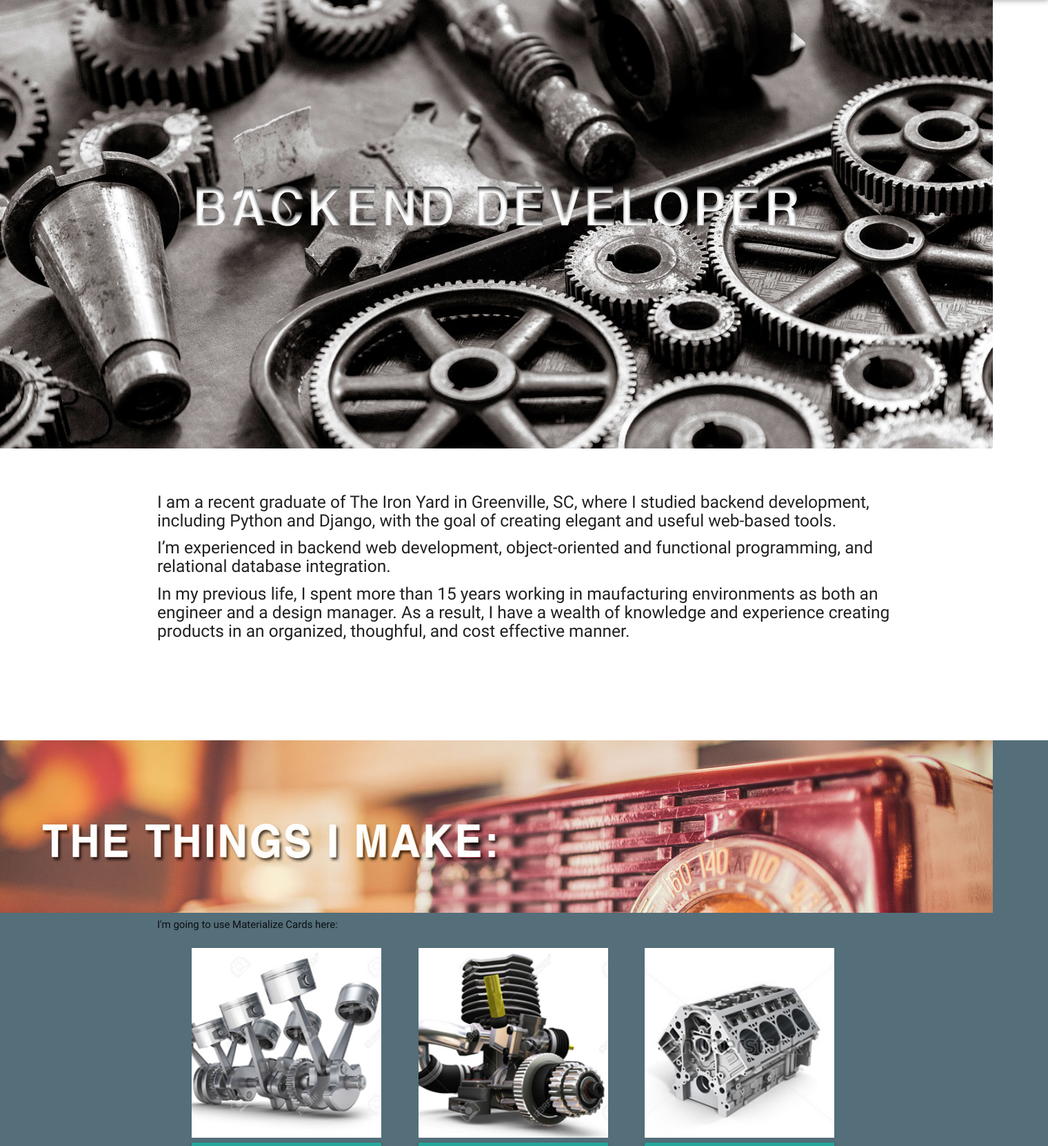
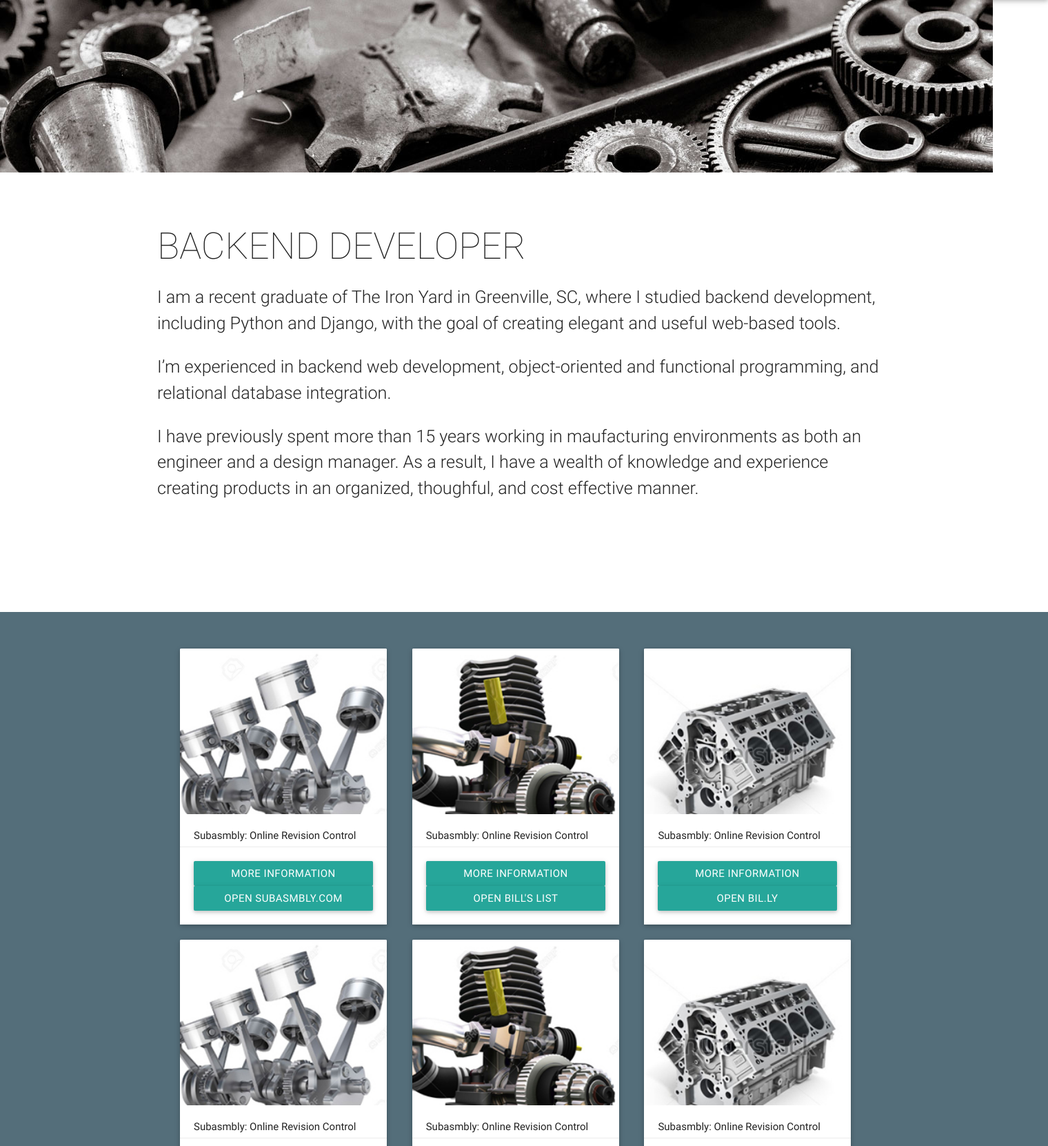
Before and after one commit to williamjohngardner/williamjgardner, a Django app: page / in a window 1520 px wide. Shown: the part 64-1725 px from the top of the page at 69% size. Run offline with Django 3.2, Linux system fonts and the light colour scheme; some libraries are stand-ins or nearby versions.

Commit message:
Working on Site Fonts

```diff
--- a/app/static/app/css/main.css
+++ b/app/static/app/css/main.css
@@ -1,3 +1,8 @@
+h2 {
+  font-family:Roboto;
+  font-weight: 200;
+}
+
 #modalbutton{
   display: inline-block;
   align-items: center;
@@ -28,3 +33,15 @@
 #btn{
   width: 200px;
 }
+
+#cardsmall{
+  display: inline-block;
+  align-items: center;
+  margin-left: 33px;
+  width: 300px
+}
+
+#cardbutton{
+  width: 260px;
+  margin-left: 20;
+}
--- a/templates/base.html
+++ b/templates/base.html
@@ -43,11 +43,13 @@
     {% block contact %}
       This is a place that has never existed
     {% endblock %}
-    <div class="container">
-        <footer>
-          <h6><div class="glyphicon glyphicon-copyright-mark pull-right">  Copyright 2016 William John Gardner</div><h6>
-        </footer>
-    </div>
+    <footer class="page-footer blue-grey darken-1">
+      <div class="footer-copyright">
+        <div class="container">
+          © 2016 Copyright William John Gardner
+        </div>
+      </div>
+    </footer>
       <!--Import jQuery before materialize.js-->
       <script type="text/javascript" src="https://code.jquery.com/jquery-2.1.1.min.js"></script>
       <script type="text/javascript" src="{% static 'app/js/materialize.js' %}"></script>
--- a/templates/index.html
+++ b/templates/index.html
@@ -9,11 +9,12 @@
 <div class="container">
   <br>
   <br>
-  <h5>I am a recent graduate of The Iron Yard in Greenville, SC, where I studied backend development,  including Python and Django, with the goal of creating elegant and useful web-based tools.</h5>
-  <h5>I’m experienced in backend web development, object-oriented and functional programming, and relational database integration.</h5>
-  <h5>In my previous life, I spent more than 15 years working in
+  <h2>BACKEND DEVELOPER</h2>
+  <p class="flow-text">I am a recent graduate of The Iron Yard in Greenville, SC, where I studied backend development,  including Python and Django, with the goal of creating elegant and useful web-based tools.</p>
+  <p class="flow-text">I’m experienced in backend web development, object-oriented and functional programming, and relational database integration.</p>
+  <p class="flow-text">I have previously spent more than 15 years working in
   maufacturing environments as both an engineer and a design manager.  As a result, I have a wealth of knowledge and
-  experience creating products in an organized, thoughful, and cost effective manner.</h5>
+  experience creating products in an organized, thoughful, and cost effective manner.</p>
   <br>
   <br>
   <br>
@@ -24,16 +25,83 @@
 {% endblock %}
 {% block portfolio %}
 <div class="blue-grey darken-1">
-  <img id="radio" src="{% static 'app/images/radio.jpg' %}" alt="Bill Gardner"></img>
-<div class="container">
-  I'm going to use Materialize Cards here:
   <br>
   <br>
-    <img id="modalbutton" src="{% static 'app/images/driveshaft.jpg' %}" alt="" />
-    <img id="modalbutton" src="{% static 'app/images/engine.jpg' %}" alt="" />
-    <img id="modalbutton" src="{% static 'app/images/engineblock.jpg' %}" alt="" />
-    <!-- Modal Trigger -->
-    <a id="modalbutton" class="waves-effect waves-light btn modal-trigger" href="#modal1">Subasmbly</a>
+<div class="container">
+    <div id="cardsmall" class="card medium">
+      <div id="cardimage" class="card-image">
+        <img src="{% static 'app/images/driveshaft.jpg' %}" alt="" />
+      </div>
+    <div class="card-content">
+      <p>Subasmbly: Online Revision Control</p>
+    </div>
+      <div class="card-action">
+        <a id="cardbutton" class="waves-effect waves-light btn modal-trigger" href="#modal1">More Information</a>
+        <a id="cardbutton" class="waves-effect waves-light btn modal-trigger" href="http://www.subasmbly.com" target="blank">Open Subasmbly.com</a>
+      </div>
+    </div>
+    <div id="cardsmall" class="card medium">
+      <div class="card-image">
+        <img id="cardimage" src="{% static 'app/images/engine.jpg' %}" alt="" />
+      </div>
+    <div class="card-content">
+      <p>Subasmbly: Online Revision Control</p>
+    </div>
+      <div class="card-action">
+        <a id="cardbutton" class="waves-effect waves-light btn modal-trigger" href="#modal2">More Information</a>
+        <a id="cardbutton" class="waves-effect waves-light btn modal-trigger" href="http://www.subasmbly.com" target="blank">Open Bill's List</a>
+      </div>
+    </div>
+    <div id="cardsmall" class="card medium">
+      <div class="card-image">
+        <img id="cardimage" src="{% static 'app/images/engineblock.jpg' %}" alt="" />
+      </div>
+    <div class="card-content">
+      <p>Subasmbly: Online Revision Control</p>
+    </div>
+      <div class="card-action">
+        <a id="cardbutton" class="waves-effect waves-light btn modal-trigger" href="#modal3">More Information</a>
+        <a id="cardbutton" class="waves-effect waves-light btn modal-trigger" href="http://www.subasmbly.com" target="blank">Open Bil.ly</a>
+      </div>
+    </div>
+    <div id="cardsmall" class="card medium">
+      <div id="cardimage" class="card-image">
+        <img src="{% static 'app/images/driveshaft.jpg' %}" alt="" />
+      </div>
+    <div class="card-content">
+      <p>Subasmbly: Online Revision Control</p>
+    </div>
+      <div class="card-action">
+        <a id="cardbutton" class="waves-effect waves-light btn modal-trigger" href="#modal4">More Information</a>
+        <a id="cardbutton" class="waves-effect waves-light btn modal-trigger" href="http://www.subasmbly.com" target="blank">Open Subasmbly.com</a>
+      </div>
+    </div>
+    <div id="cardsmall" class="card medium">
+      <div class="card-image">
+        <img id="cardimage" src="{% static 'app/images/engine.jpg' %}" alt="" />
+      </div>
+    <div class="card-content">
+      <p>Subasmbly: Online Revision Control</p>
+    </div>
+      <div class="card-action">
+        <a id="cardbutton" class="waves-effect waves-light btn modal-trigger" href="#modal5">More Information</a>
+        <a id="cardbutton" class="waves-effect waves-light btn modal-trigger" href="http://www.subasmbly.com" target="blank">Open Bill's List</a>
+      </div>
+    </div>
+    <div id="cardsmall" class="card medium">
+      <div class="card-image">
+        <img id="cardimage" src="{% static 'app/images/engineblock.jpg' %}" alt="" />
+      </div>
+    <div class="card-content">
+      <p>Subasmbly: Online Revision Control</p>
+    </div>
+      <div class="card-action">
+        <a id="cardbutton" class="waves-effect waves-light btn modal-trigger" href="#modal6">More Information</a>
+        <a id="cardbutton" class="waves-effect waves-light btn modal-trigger" href="http://www.subasmbly.com" target="blank">Open Bil.ly</a>
+      </div>
+    </div>
+  <br>
+  <br>
     <!-- Modal Structure -->
     <div id="modal1" class="modal">
       <div class="modal-content">
@@ -44,8 +112,6 @@
         <a href="#!" class=" modal-action modal-close waves-effect waves-green btn-flat">Close</a>
       </div>
     </div>
-        <!-- Modal Trigger -->
-        <a id="modalbutton" class="waves-effect waves-light btn modal-trigger" href="#modal2">Bill's List</a>
     <!-- Modal Structure -->
     <div id="modal2" class="modal">
       <div class="modal-content">
@@ -56,8 +122,6 @@
         <a href="#!" class=" modal-action modal-close waves-effect waves-green btn-flat">Close</a>
       </div>
     </div>
-        <!-- Modal Trigger -->
-        <a id="modalbutton" class="waves-effect waves-light btn modal-trigger" href="#modal3">Bil.ly</a>
     <!-- Modal Structure -->
     <div id="modal3" class="modal">
       <div class="modal-content">
@@ -70,13 +134,7 @@
     </div>
   </div>
   <div class="container">
-    <br>
-    <br>
-      <img id="modalbutton" src="{% static 'app/images/driveshaft.jpg' %}" alt="" />
-      <img id="modalbutton" src="{% static 'app/images/engine.jpg' %}" alt="" />
-      <img id="modalbutton" src="{% static 'app/images/engineblock.jpg' %}" alt="" />
-      <!-- Modal Trigger -->
-      <a id="modalbutton" class="waves-effect waves-light btn modal-trigger" href="#modal4">Print Project</a>
+
       <!-- Modal Structure -->
       <div id="modal4" class="modal">
         <div class="modal-content">
@@ -87,8 +145,6 @@
           <a href="#!" class=" modal-action modal-close waves-effect waves-green btn-flat">Close</a>
         </div>
       </div>
-          <!-- Modal Trigger -->
-          <a id="modalbutton" class="waves-effect waves-light btn modal-trigger" href="#modal5">Web Project</a>
       <!-- Modal Structure -->
       <div id="modal5" class="modal">
         <div class="modal-content">
@@ -99,8 +155,6 @@
           <a href="#!" class=" modal-action modal-close waves-effect waves-green btn-flat">Close</a>
         </div>
       </div>
-          <!-- Modal Trigger -->
-          <a id="modalbutton" class="waves-effect waves-light btn modal-trigger" href="#modal6">Web Project 2</a>
       <!-- Modal Structure -->
       <div id="modal6" class="modal">
         <div class="modal-content">
@@ -112,13 +166,9 @@
         </div>
       </div>
     </div>
-  <br>
-  <br>
-  <br>
 </div>
 {% endblock %}
 {% block skills %}
-<img id="clock" src="{% static 'app/images/clock.jpg' %}" alt="Bill Gardner"></img>
   <div class="container">
     <div class="row">
       <br>
@@ -130,28 +180,28 @@
       <img id="brands" src="{% static 'app/images/css.png' %}" alt="CSS3 Logo" />
       <div id="skills" class="row">
         <div class="col s4">
-          <h6><i class="fa fa-circle-o" aria-hidden="true"></i>  Java</h6>
-          <h6><i class="fa fa-circle-o" aria-hidden="true"></i>  GitHub</h6>
-          <h6><i class="fa fa-circle-o" aria-hidden="true"></i>  Object Oriented Programming</h6>
-          <h6><i class="fa fa-circle-o" aria-hidden="true"></i>  Functional Programming</h6>
-          <h6><i class="fa fa-circle-o" aria-hidden="true"></i>  Heroku</h6>
-          <h6><i class="fa fa-circle-o" aria-hidden="true"></i>  PostgreSQL</h6>
+          <h6 class="flow-text">Java</h6>
+          <h6 class="flow-text">GitHub</h6>
+          <h6 class="flow-text">Object Oriented Programming</h6>
+          <h6 class="flow-text">Functional Programming</h6>
+          <h6 class="flow-text">Heroku</h6>
+          <h6 class="flow-text">PostgreSQL</h6>
         </div>
         <div class="col s4">
-          <h6><i class="fa fa-circle-o" aria-hidden="true"></i>  Bootstrap</h6>
-          <h6><i class="fa fa-circle-o" aria-hidden="true"></i>  Materialize</h6>
-          <h6><i class="fa fa-circle-o" aria-hidden="true"></i>  Adobe Photoshop</h6>
-          <h6><i class="fa fa-circle-o" aria-hidden="true"></i>  Adobe Illustrator</h6>
-          <h6><i class="fa fa-circle-o" aria-hidden="true"></i>  Adobe InDesign</h6>
-          <h6><i class="fa fa-circle-o" aria-hidden="true"></i>  Adobe Acrobat</h6>
+          <h6 class="flow-text">Bootstrap</h6>
+          <h6 class="flow-text">Materialize</h6>
+          <h6 class="flow-text">Adobe Photoshop</h6>
+          <h6 class="flow-text">Adobe Illustrator</h6>
+          <h6 class="flow-text">Adobe InDesign</h6>
+          <h6 class="flow-text">Adobe Acrobat</h6>
         </div>
         <div class="col s4">
-          <h6><i class="fa fa-circle-o" aria-hidden="true"></i>  ZSH</h6>
-          <h6><i class="fa fa-circle-o" aria-hidden="true"></i>  Sublime Text</h6>
-          <h6><i class="fa fa-circle-o" aria-hidden="true"></i>  SolidWorks</h6>
-          <h6><i class="fa fa-circle-o" aria-hidden="true"></i>  Rhinoceros 3D</h6>
-          <h6><i class="fa fa-circle-o" aria-hidden="true"></i>  AutoCAD</h6>
-          <h6><i class="fa fa-circle-o" aria-hidden="true"></i>  Google Sketchup</h6>
+          <h6 class="flow-text">ZSH</h6>
+          <h6 class="flow-text">Sublime Text</h6>
+          <h6 class="flow-text">SolidWorks</h6>
+          <h6 class="flow-text">Rhinoceros 3D</h6>
+          <h6 class="flow-text">AutoCAD</h6>
+          <h6 class="flow-text">Google Sketchup</h6>
         </div>
       </div>
       <br>
@@ -162,25 +212,24 @@
 {% endblock %}
 {% block resume %}
   <div class="blue-grey darken-1">
-  <img id="barn" src="{% static 'app/images/barn.jpg' %}" alt="Bill Gardner"></img>
   <div class="container">
     <br>
     <br>
-    <h3 class="white-text">resume:</h3>
-    <ul class="collapsible" data-collapsible="accordion">
+    <h2 class="white-text">resume:</h2>
+    <ul class="collapsible popout" data-collapsible="accordion">
     <li>
-      <div class="collapsible-header"><i class="material-icons">list</i>Technical Skills</div>
+      <div class="collapsible-header flow-text"><i class="material-icons">list</i>Technical Skills</div>
       <div class="collapsible-body white">
-        <h6>Python Django HTML5 CSS3</h6>
-        <h6>Java Heroku Github RESTful APIs</h6>
-        <h6>Bootstrap Materialize PostgreSQL ZSH</h6>
-        <h6>Object Oriented Programming</h6>
-        <h6>Functional Programming</h6>
-        <h6>Photoshop Illustrator InDesign Acrobat</h6>
-        <h6>Solidworks Rhino3D AutoCAD Google Sketchup</h6></div>
+        <h6 class="flow-text">Python Django HTML5 CSS3</h6>
+        <h6 class="flow-text">Java Heroku Github RESTful APIs</h6>
+        <h6 class="flow-text">Bootstrap Materialize PostgreSQL ZSH</h6>
+        <h6 class="flow-text">Object Oriented Programming</h6>
+        <h6 class="flow-text">Functional Programming</h6>
+        <h6 class="flow-text">Photoshop Illustrator InDesign Acrobat</h6>
+        <h6 class="flow-text">Solidworks Rhino3D AutoCAD Google Sketchup</h6></div>
     </li>
     <li>
-      <div class="collapsible-header"><i class="material-icons">web</i>Web Experience</div>
+      <div class="collapsible-header flow-text"><i class="material-icons">web</i>Web Experience</div>
       <div class="collapsible-body white">
         <h6>Childrens Health Board: Wordpress Website & Hosting Setup</h6>
         <h6>Sunica.org: Wordpress Website & Hosting Setup</h6>
@@ -191,12 +240,12 @@
       </div>
     </li>
     <li>
-      <div class="collapsible-header"><i class="material-icons">assignment</i>Education</div>
+      <div class="collapsible-header flow-text"><i class="material-icons">assignment</i>Education</div>
       <div class="collapsible-body white"><h6>Python & Django Curriculum | The Iron Yard  | May – August 2016</h6>
         <h6>B.S Industrial Design  |  Virginia Tech  |  May 2000, Cum Laude</h6></div>
     </li>
     <li>
-      <div class="collapsible-header"><i class="material-icons">work</i>Recent Experience</div>
+      <div class="collapsible-header flow-text"><i class="material-icons">work</i>Recent Experience</div>
       <div class="collapsible-body white">
         <h6>Principal, 2011-2016</h6>
         <h6>William John Gardner Design Studio, LLC</h6>
@@ -219,15 +268,19 @@
 </div>
 {% endblock %}
 {% block contact %}
-<img id="clock" src="{% static 'app/images/train.jpg' %}" alt="Bill Gardner"></img>
+<br>
 <div class="container">
-    <div class="row">
-        <div class="col s12 m6">
-          <div class="card blue-grey darken-1">
-            <div class="card-content white-text">
-              <span class="card-title">Contact Me</span>
+  <div class="col s12 m7">
+    <h2 class="header">contact me:</h2>
+    <div class="card horizontal blue-grey darken-1">
+      <div class="card-image">
+        <img src="{% static 'app/images/headshot.jpg' %}" alt="Bill Gardner Headshot" />
+      </div>
+      <div class="card-stacked">
+        <div class="card-content">
+          <span class="card-title"></span>
           <ul>
-                <li>(443) 340-5272</li>
+            <li class="white-text flow-text">(443) 340-5272</li>
             <li><a href="mailto:bill@williamjgardner.com" target="blank">bill@williamjgardner.com</a></li>
             <li><a href="http://www.williamjgardner.com" target="blank">www.williamjgardner.com</a></li>
             <li><a href="http://www.github.com/williamjohngardner" target="blank">github.com/williamjohngardner</a></li>
@@ -238,12 +291,13 @@
           <a href="mailto:bill@williamjgardner.com">Email Me</a>
           <a href="http://www.github.com/williamjohngardner">My GitHub</a>
           <a href="https://www.linkedin.com/in/williamjohngardner">My LinkedIn</a>
-
         </div>
       </div>
     </div>
   </div>
 </div>
+<br>
+<br>
 {% endblock %}
 {% block extrascript %}
 <script>
```
Also changed, not shown: app/static/app/images/bigclock.jpg (added), app/static/app/images/coffee.jpg (added), app/static/app/images/gears.jpg, app/static/app/images/headshot.jpg. Lines whose indentation alone changed are shown as unchanged.
